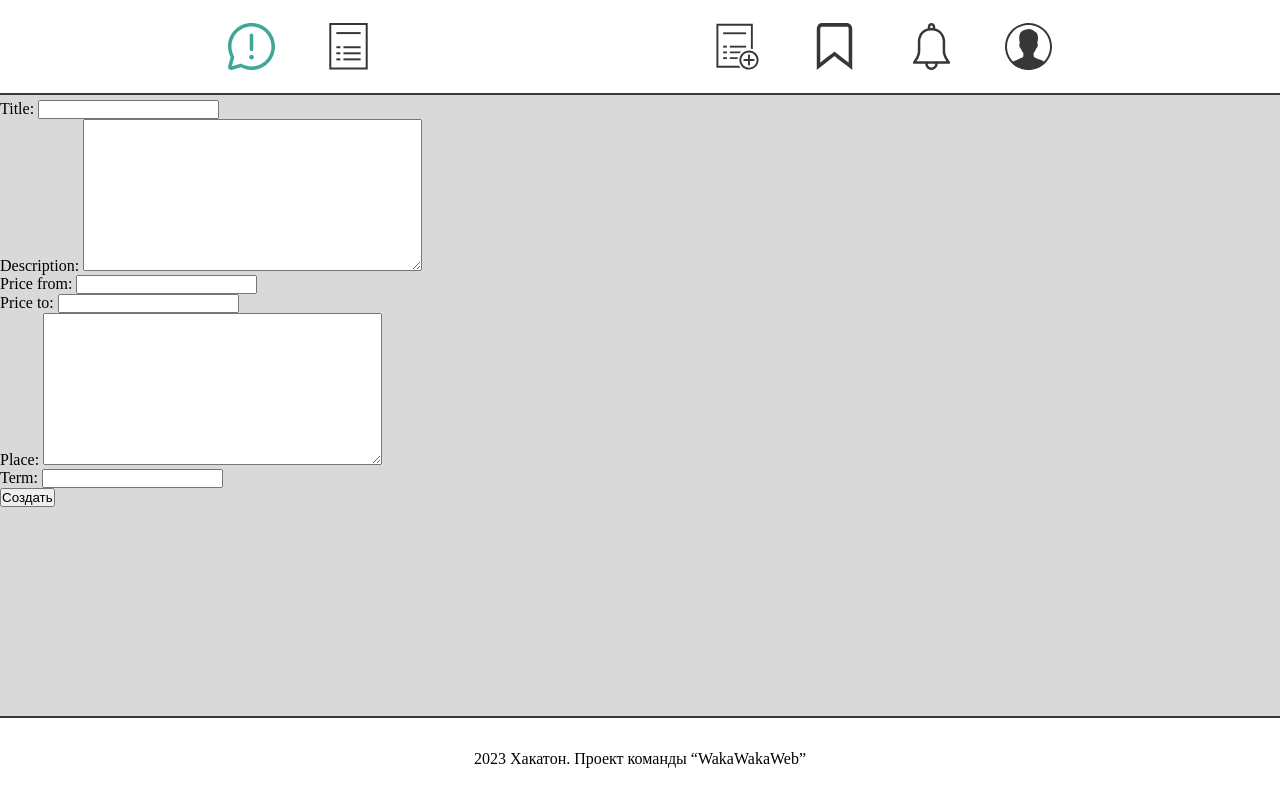
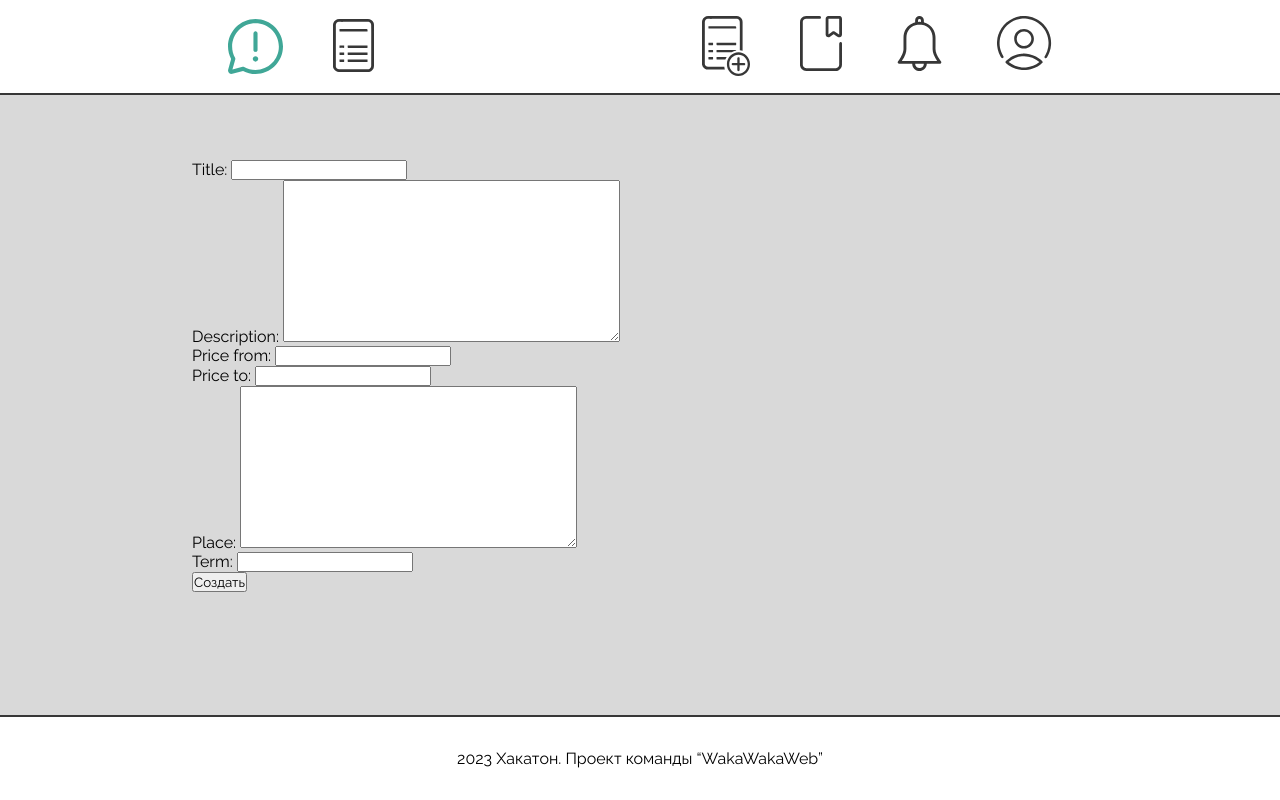
Before and after one commit to Andy4Vendetta/wakawakaweb, a Django app: page /requests/create/ in a window 1280 px wide. Run offline with Django 3.2, Linux system fonts and the light colour scheme; the visitor is signed in with stand-in values (Sample User, id 1).

Commit message:
updated many things

```diff
--- a/app/views.py
+++ b/app/views.py
@@ -16,7 +16,7 @@ class MainView(RedirectView):
         return reverse_lazy('app:info')
 
 
-class InfoView(TemplateView):
+class InfoView(LoginRequiredMixin, TemplateView):
     template_name = 'app/info.html'
 
 
--- a/static/css/styles.css
+++ b/static/css/styles.css
@@ -2,14 +2,33 @@
 	margin: 0;
 	padding: 0;
 	box-sizing: border-box;
+    font-family: raleway;
+}
+@font-face {
+    font-family: raleway;
+    src: url("../fonts/raleway-regular.woff2");
+    font-weight: normal;
+    font-style: normal;
+}
+@font-face {
+    font-family: raleway-black;
+    src: url("../fonts/raleway-black.woff2");
+    font-weight: normal;
+    font-style: normal;
 }
 body {
     background: #D9D9D9;
+    min-height: 100%;
 }
 main {
     position: relative;
-    top: 100px;
+    align-items: center;
+    align-content: center;
+    -ms-flex-align: center;
+    top: 160px;
     bottom: 100px;
+    padding-left: 15%;
+    padding-right: 15%;
 }
 header {
     border-bottom: solid 2px #373737;
@@ -61,6 +80,7 @@ header div right {
 footer {
     border-top: solid 2px #373737;
     background: #FFFFFF;
+    z-index: 9999;
     position: fixed;
     text-align: center;
     bottom: 0;
@@ -68,10 +88,27 @@ footer {
     padding: 2em;
 }
 .container {
+    width: 100%;
+    border-radius: 15px;
+    padding-left: 20px;
+    padding-right: 20px;
+    display: flex;
+    align-items: center;
+    justify-content: center;
+}
+.conta {
     position: relative;
-    width: 100%;
-    height: 500px;
+    width: 90%;
+    height: 60vh;
     background: #FFFFFF;
     border: 1px solid #5F5F5F;
     border-radius: 15px;
+    margin-right: 20px;
 }
+.swiper {
+    width: 80%;
+    height: fit-content;
+}
+.swiper-slide .container {
+    width: 100%;
+}
--- a/templates/base.html
+++ b/templates/base.html
@@ -7,6 +7,7 @@
     <meta name="viewport" content="width=device-width, initial-scale=1.0">
     <link rel="stylesheet" href="{% static 'css/styles.css' %}">
     <link rel="icon"  href="{% static 'images/logo.png' %}">
+    <link rel="stylesheet" href="https://cdn.jsdelivr.net/npm/swiper@9/swiper-bundle.min.css">
     <title>{% block title %}{% endblock %}</title>
 </head>
 <body>
@@ -14,24 +15,26 @@
             <div>
                 <left>
                     {% with url_name=HttpRequest.path %}
-                    <img class="change-my-color {% if url_name == '' %}active{% endif %}" src="{% static 'images/info.svg' %}" width="47" height="47" />
+                    <a href="{% url 'app:info' %}">
+                    <img class="change-my-color {% if url_name == '' %}active{% endif %}" src="{% static 'images/info.svg' %}" width="55" height="55" />
+                    </a>
                     {% endwith %}
                     {% with url_name=HttpRequest.path %}
-                    <img class="change-my-color {% if url_name == '/orders' %}active{% endif %}" src="{% static 'images/orders.svg' %}" width="47" height="47" />
+                    <img class="change-my-color {% if url_name == '/orders' %}active{% endif %}" src="{% static 'images/orders.svg' %}" width="41" height="53" />
                     {% endwith %}
                 </left>
                 <right>
                     {% with url_name=HttpRequest.path %}
-                    <img class="change-my-color {% if url_name == '/neworder]' %}active{% endif %}" src="{% static 'images/add.svg' %}" width="47" height="47" />
+                    <img class="change-my-color {% if url_name == '/neworder]' %}active{% endif %}" src="{% static 'images/add.svg' %}" width="48" height="61" />
                     {% endwith %}
                     {% with url_name=HttpRequest.path %}
-                    <img class="change-my-color {% if url_name == '/pins]' %}active{% endif %}" src="{% static 'images/pin.svg' %}" width="47" height="47" />
+                    <img class="change-my-color {% if url_name == '/pins]' %}active{% endif %}" src="{% static 'images/pin.svg' %}" width="42" height="56" />
                     {% endwith %}
                     {% with url_name=HttpRequest.path %}
-                    <img class="change-my-color {% if url_name == '/notifs]' %}active{% endif %}" src="{% static 'images/notif.svg' %}" width="47" height="47" />
+                    <img class="change-my-color {% if url_name == '/notifs]' %}active{% endif %}" src="{% static 'images/notif.svg' %}" width="55" height="55" />
                     {% endwith %}
                     {% with url_name=HttpRequest.path %}
-                    <img class="change-my-color {% if url_name == '/profile]' %}active{% endif %}" src="{% static 'images/profile.svg' %}" width="47" height="47" />
+                    <img class="change-my-color {% if url_name == '/profile]' %}active{% endif %}" src="{% static 'images/profile.svg' %}" width="55" height="55" />
                     {% endwith %}
                 </right>
             </div>
```
Also changed, not shown: templates/app/info.html (+82 -2 lines), static/images/add.svg, static/images/infoslide1.png (added), static/images/infoslide2.png (added), static/images/infoslide3.png (added), static/images/infoslide4.png (added), static/images/orders.svg, static/images/pin.svg, static/images/profile.svg.
